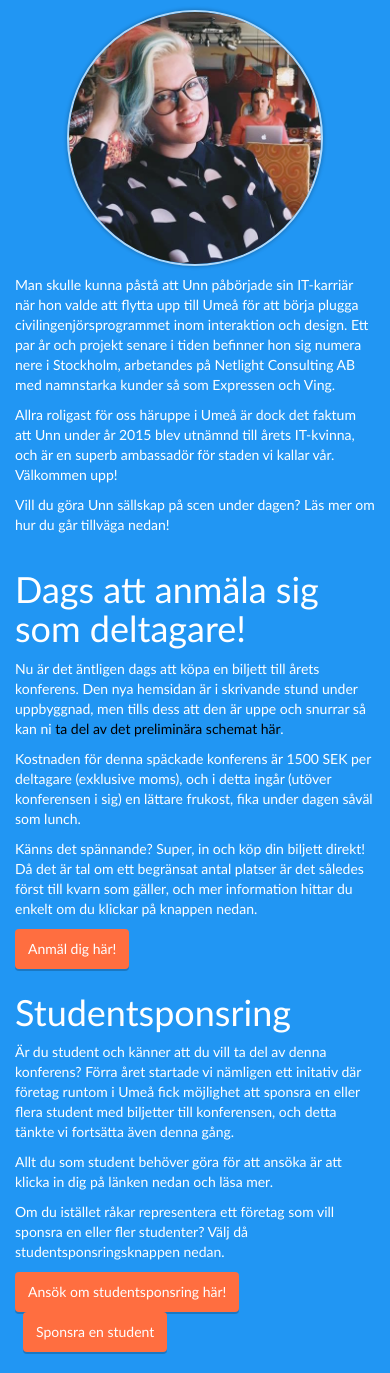
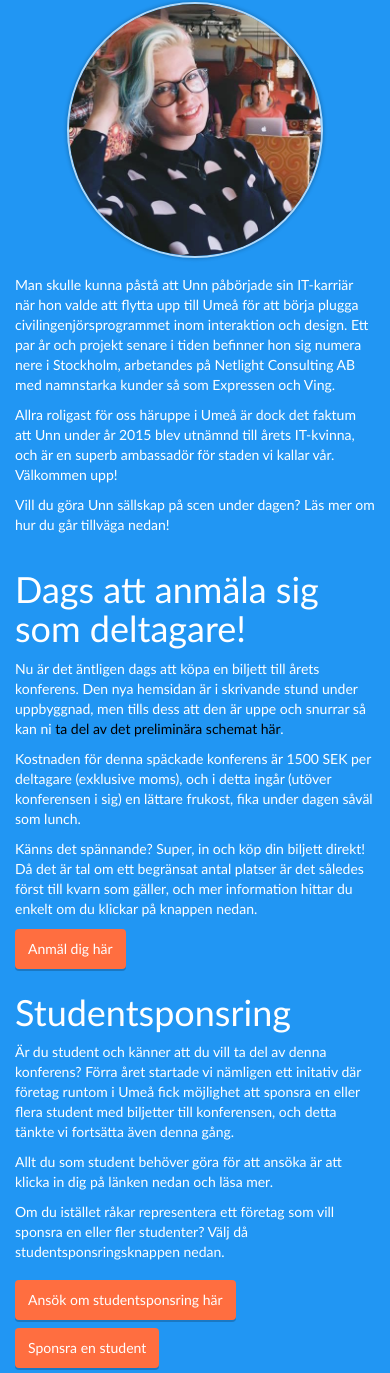
Before and after one commit to acino/ae16-cfp, a plain HTML site: page index.html in a window 390 px wide. Shown: the part 240-1613 px from the top of the page. Drawn offline with nearby package versions, Linux system fonts and the light colour scheme.

Commit message:
Fix responsiveness issues

```diff
--- a/css/default.css
+++ b/css/default.css
@@ -82,6 +82,28 @@ header {
     font-size: 16px;
 }
 
+/* Keynote speaker */
+.keynote-speaker-image {
+    width: 256px;
+    height: 256px;
+    border-radius: 128px;
+    border: 2px solid rgba(255,255,255,0.64);
+    box-shadow: 0px 0px 4px rgba(0, 0, 0, 0.32);
+
+    display: block;
+    float: left;
+    margin-top: 8px;
+    margin-bottom: 8px;
+}
+
+.keynote-speaker-bio {
+    margin-left: calc(256px + 16px);
+    min-height: 272px;
+
+    display: flex;
+    align-items: center;
+}
+
 @media(max-width: 720px) {
     .keynote-speaker-image {
         float: none !important;
@@ -89,8 +111,23 @@ header {
     }
     .keynote-speaker-bio {
         float: none;
-        margin-left: 0 !important;
+        margin-left: 0;
+        margin-top: 16px;
     }
+
+    .student-sponsorship-buttons > a {
+      display: inline-block;
+
+      margin-top: 8px;
+      margin-left: 0;
+    }
+}
+
+@media(max-width: 480px) {
+  .student-sponsorship-buttons > a {
+    clear: both;
+    float: left;
+  }
 }
 
 @media (min-width: 480px) {
@@ -103,6 +140,10 @@ header {
 
     .vba-date {
         font-size: 18px;
+    }
+
+    .student-sponsorship-buttons > :not(:first-child) {
+      margin-left: 8px;
     }
 }
 @media (min-width: 768px) {
@@ -134,26 +175,3 @@ header {
 .spnsr-logo:hover {
     opacity: 1;
 }
-
-
-/* Keynote speaker */
-.keynote-speaker-image {
-    width: 256px;
-    height: 256px;
-    border-radius: 128px;
-    border: 2px solid rgba(255,255,255,0.64);
-    box-shadow: 0px 0px 4px rgba(0, 0, 0, 0.32);
-
-    display: block;
-    float: left;
-    margin-top: 8px;
-    margin-bottom: 8px;
-}
-
-.keynote-speaker-bio {
-    margin-left: calc(256px + 16px);
-    min-height: 272px;
-
-    display: flex;
-    align-items: center;
-}
--- a/index.html
+++ b/index.html
@@ -46,7 +46,7 @@
                     <p>Nu är det äntligen dags att köpa en biljett till årets konferens. Den nya hemsidan är i skrivande stund under uppbyggnad, men tills dess att den är uppe och snurrar så kan ni <a href="images/schema_ae16.png" target="_blank">ta del av det preliminära schemat här</a>.</p>
                     <p>Kostnaden för denna späckade konferens är 1500 SEK per deltagare (exklusive moms), och i detta ingår (utöver konferensen i sig) en lättare frukost, fika under dagen såväl som lunch.</p>
                     <p>Känns det spännande? Super, in och köp din biljett direkt! Då det är tal om ett begränsat antal platser är det således först till kvarn som gäller, och mer information hittar du enkelt om du klickar på knappen nedan</a>.</p>
-                    <a class="btn vba-btn" href="http://goo.gl/forms/70PUzpJAon">Anmäl dig här!</a>
+                    <a class="btn vba-btn" href="http://goo.gl/forms/70PUzpJAon">Anmäl dig här</a>
                 </section>
             </div>
             <div class="row">
@@ -55,8 +55,10 @@
                     <p>Är du student och känner att du vill ta del av denna konferens? Förra året startade vi nämligen ett initativ där företag runtom i Umeå fick möjlighet att sponsra en eller flera student med biljetter till konferensen, och detta tänkte vi fortsätta även denna gång.</p>
                     <p>Allt du som student behöver göra för att ansöka är att klicka in dig på länken nedan och läsa mer.</p>
                     <p> Om du istället råkar representera ett företag som vill sponsra en eller fler studenter? Välj då studentsponsringsknappen nedan.</p>
-                    <a class="btn vba-btn" href="http://goo.gl/forms/aS9Gv5l7BH">Ansök om studentsponsring här!</a>
-                    <a class="btn vba-btn" href="http://goo.gl/forms/ZiZLo90pl1" style="margin-left: 8px;">Sponsra en student</a>
+                    <div class="student-sponsorship-buttons">
+                      <a class="btn vba-btn" href="http://goo.gl/forms/aS9Gv5l7BH">Ansök om studentsponsring här</a>
+                      <a class="btn vba-btn" href="http://goo.gl/forms/ZiZLo90pl1">Sponsra en student</a>
+                    </div>
                 </section>
             </div>
             <footer>
```
